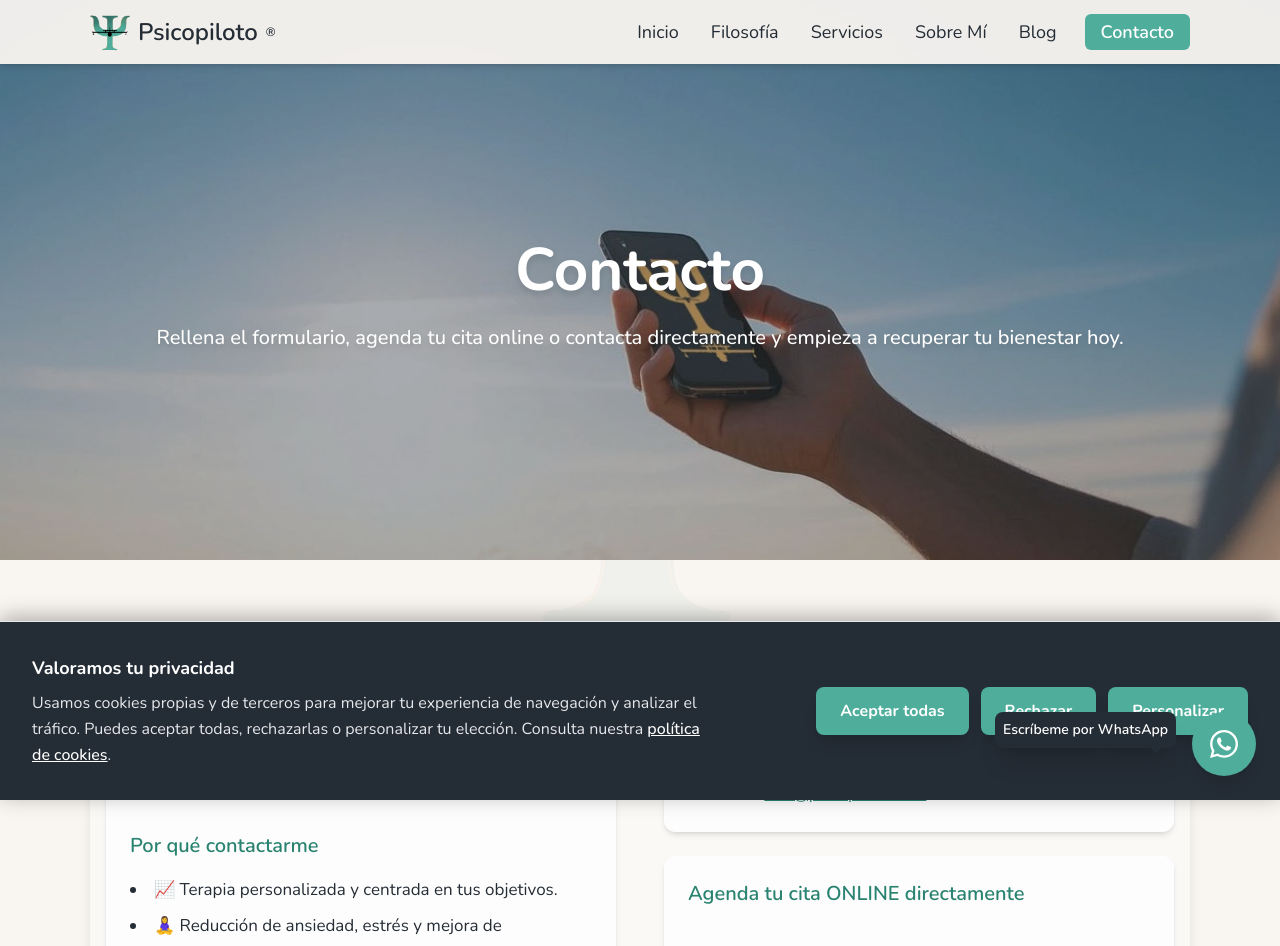
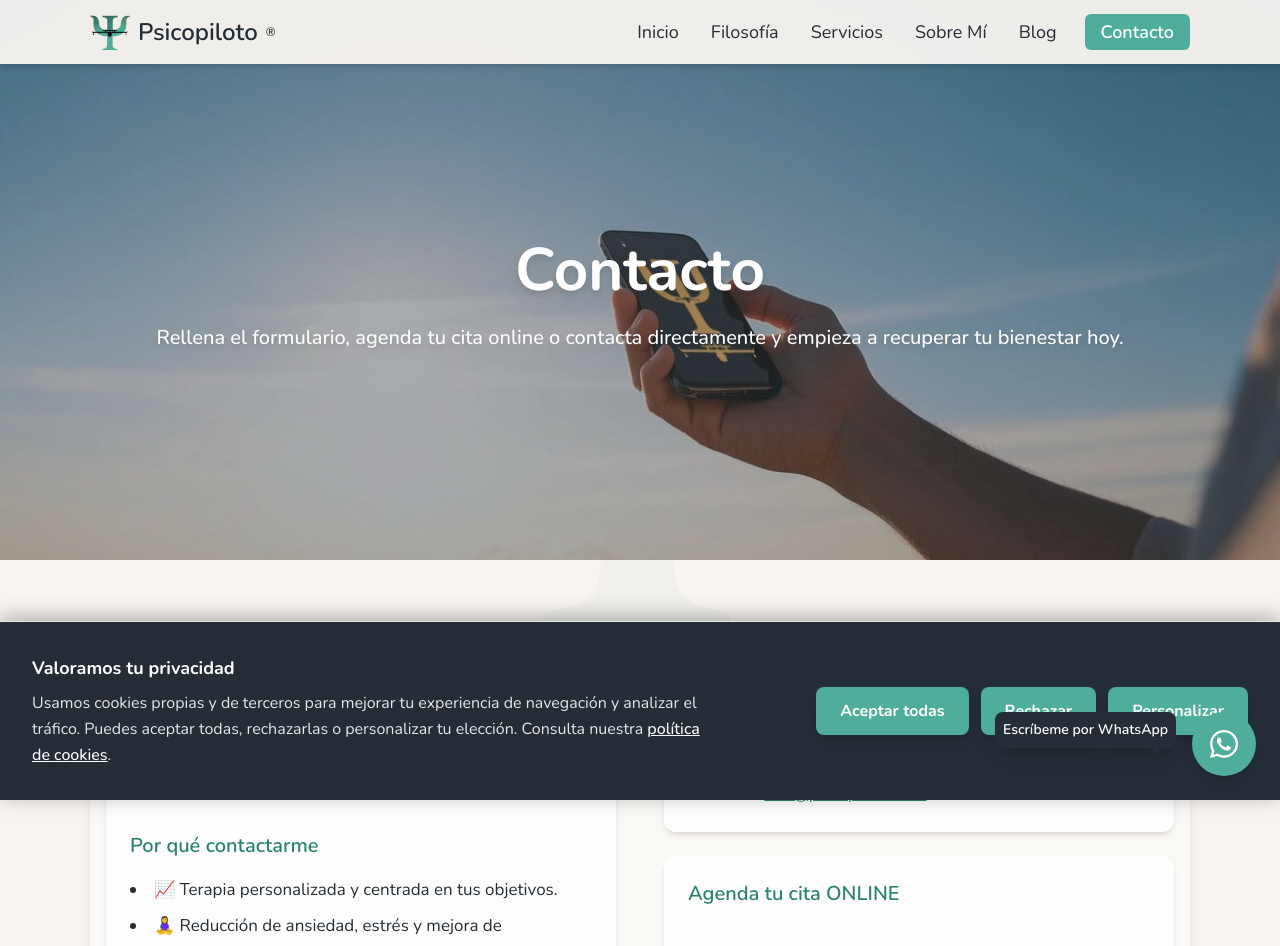
Before and after one commit to psicopiloto/psicopilotopage1, a Next.js app: page /contacto in a window 1280 px wide. Shown: the top 946 px of the page. Built offline with nearby package versions, Linux system fonts and the light colour scheme; grey boxes are pictures that could not be loaded.

Commit message:
Update contacto.js

```diff
--- a/pages/contacto.js
+++ b/pages/contacto.js
@@ -118,7 +118,7 @@ export default function Contacto() {
                   Desktop: Orden 2 (Sale debajo de contacto).
               */}
               <div className="bg-white/70 p-6 rounded-xl shadow-md order-1 md:order-2">
-                <h3 className="text-xl font-semibold text-psicopiloto-green-600 mb-4">Agenda tu cita ONLINE directamente</h3>
+                <h3 className="text-xl font-semibold text-psicopiloto-green-600 mb-4">Agenda tu cita ONLINE</h3>
                 <div className="w-full h-[1150px]">
                   <iframe
                     title="Calendario de citas online de Psicopiloto"
```
